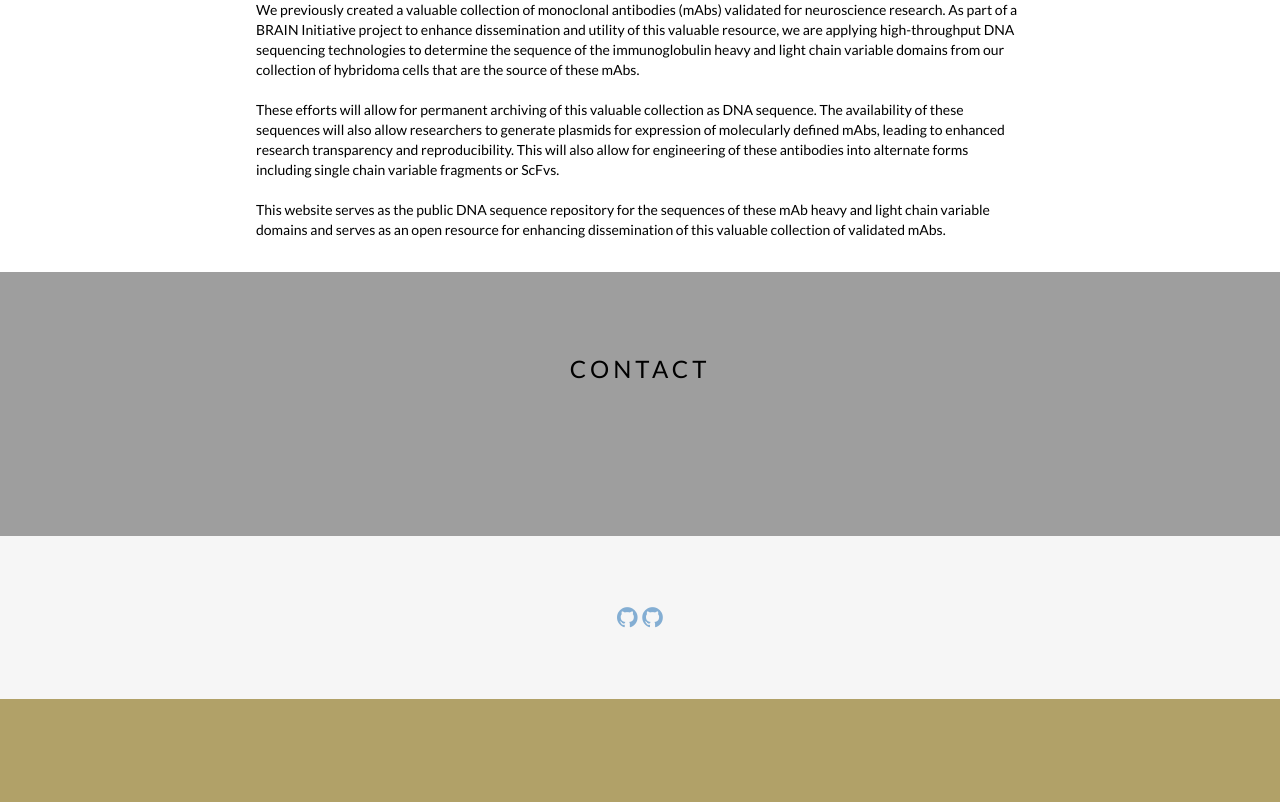
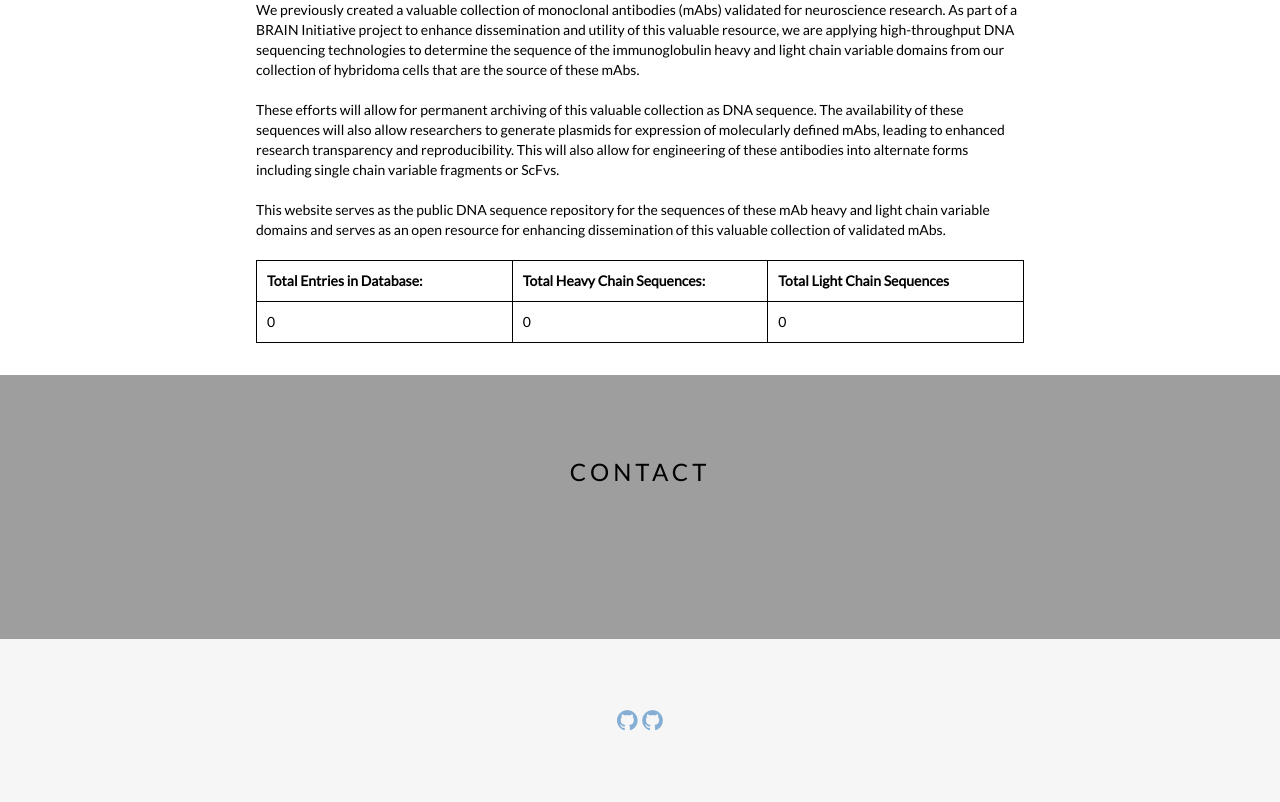
Before and after one commit to ucdavis-bioinformatics/NeuroMabSeq, a Django app: page / in a window 1280 px wide. Shown: the part 713-1515 px from the top of the page. Before the commit the page ends 1412 px from the top, so only its background shows below. Run offline with Django 3.2, Linux system fonts and the light colour scheme; data that the repository does not hold is empty; some libraries are stand-ins or nearby versions.

Commit message:
database totals on home page
no limit on table

```diff
--- a/trimmer/sequence_db/templates/home.html
+++ b/trimmer/sequence_db/templates/home.html
@@ -3,6 +3,22 @@
 {% load static %}
 
 {% block content %}
+
+
+<style>
+
+
+table {
+  border-collapse: collapse;
+}
+
+table, th, td {
+  border: 1px solid black;
+  padding: 10px;
+}
+
+</style>
+
 
 <!-- Page content -->
 <div class="w3-content" style="max-width:2000px;margin-top:46px">
@@ -87,6 +103,25 @@
                 valuable collection of validated mAbs.
 
             </div>
+
+            <br>
+              <table style="table-layout: fixed; width: 100%">
+                  <tr>
+                    <th>Total Entries in Database:</th>
+                    <th>Total Heavy Chain Sequences:</th>
+                    <th>Total Light Chain Sequences</th>
+<!--                    <th>Plate</th>-->
+<!--                    <th>Percent Support</th>-->
+                  </tr>
+                  <tr>
+                      <td style="word-wrap: break-word">{{number_entries}}</td>
+                      <td>{{number_light}}</td>
+                      <td>{{number_heavy}}</td>
+<!--                      <td>{{item.SMARTindex}}</td>-->
+<!--                      <td>{{item.plate}}</td>-->
+<!--                      <td>{{item.pctsupport}}</td>-->
+                  </tr>
+              </table>
 <!--      <ul class="w3-ul w3-border w3-white w3-text-grey">-->
 <!--        <li align="left" id="teaching" class="w3-padding"><font size="4"><b>TEACHING </b></font>-->
 <!--                (With-->
--- a/trimmer/sequence_db/views.py
+++ b/trimmer/sequence_db/views.py
@@ -15,6 +15,9 @@ import numpy as np
 def main_page(request):
     html = 'home.html'
     context = {}
+    context['number_entries'] = len(TrimmerEntry.objects.filter())
+    context['number_light'] = len(TrimmerLight.objects.filter())
+    context['number_heavy'] = len(TrimmerHeavy.objects.filter())
     template = loader.get_template(html)
     return HttpResponse(template.render(context, request))
 
@@ -224,7 +227,7 @@ def TrimmerEntryListView(request):
     context = {}
     all_entries = TrimmerEntry.objects.all()
     context['filter'] = TrimmerEntryFilter(request.GET, queryset=all_entries)
-    context['queryset'] = context['filter'].qs.order_by('mabid')[:400]
+    context['queryset'] = context['filter'].qs.order_by('mabid')
     # print(context)
     return render(request, 'new_query.html', context)
 
@@ -233,6 +236,6 @@ def EntryListView(request):
     context = {}
     all_entries = Entry.objects.all()
     context['filter'] = EntryFilter(request.GET, queryset=all_entries)
-    context['queryset'] = context['filter'].qs.order_by('-name')[:400]
+    context['queryset'] = context['filter'].qs.order_by('-name')
     # print(context)
     return render(request, 'query.html', context)
```
